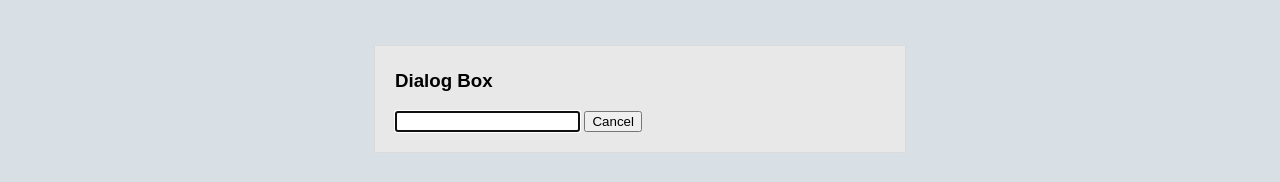
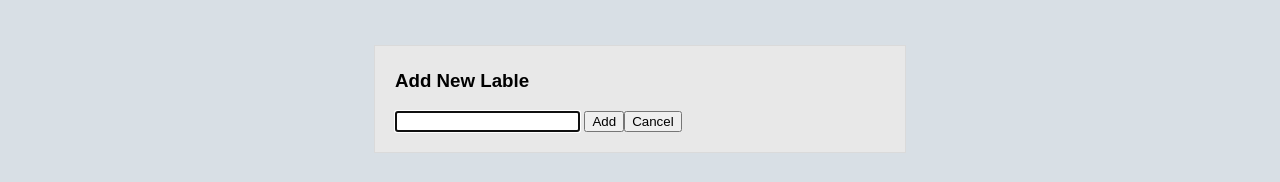
Before and after one commit to rsakhi/task-bar, a plain HTML site: page index.html in a window 1280 px wide. Both pictures are taken after a click on the element "create". Shown: the part 301-483 px from the top of the page. Drawn offline with Linux system fonts and the light colour scheme.

Commit message:
create New label using js

```diff
--- a/index.html
+++ b/index.html
@@ -46,8 +46,9 @@
 		</div>
 
 		<dialog id="window">
-	    <h3>Dialog Box </h3>
+	    <h3>Add New Lable </h3>
 	    <input type="text" name="lable" id="lable">
+	    <button id="add" onclick= "addNewLabel()">Add
 	    <button id="exit">Cancel
 		</dialog>
 
--- a/scripts.js
+++ b/scripts.js
@@ -27,5 +27,18 @@ function openDialogBox(){
   dialog.showModal();
   document.getElementById('exit').onclick = function() {
     dialog.close();
-};
-		}
+	};
+}
+
+function addNewLabel(){
+	var ele = document.createElement("div");
+  ele.setAttribute("class","box");
+  ele.setAttribute('ondrop',"drop(event)")
+  ele.setAttribute('ondragover','allowDrop(event)')
+ 	var newDiv = document.createElement("div");
+ 	newDiv.setAttribute("class","label");
+  newDiv.innerHTML= document.getElementById('lable').value;
+  ele.appendChild(newDiv)
+  document.getElementById('window').close();
+  document.getElementById('board').appendChild(ele);
+}
```
